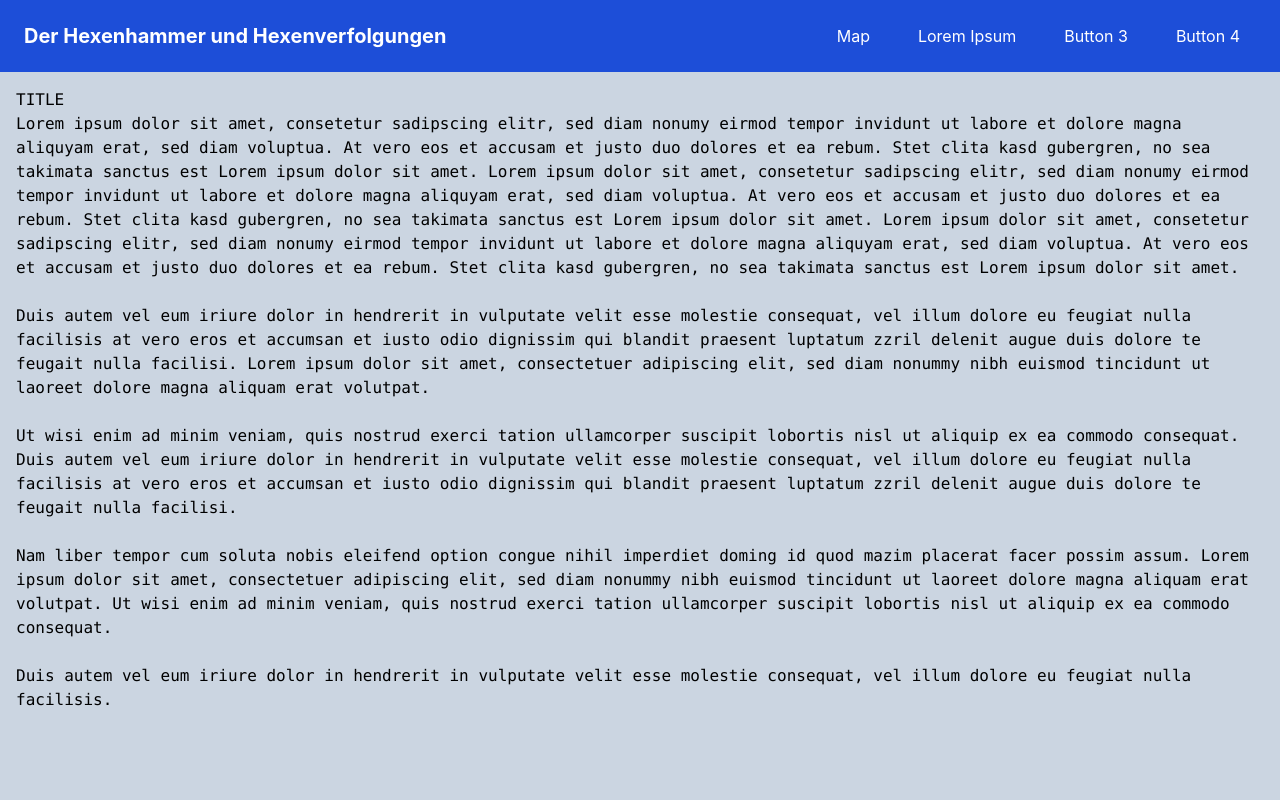
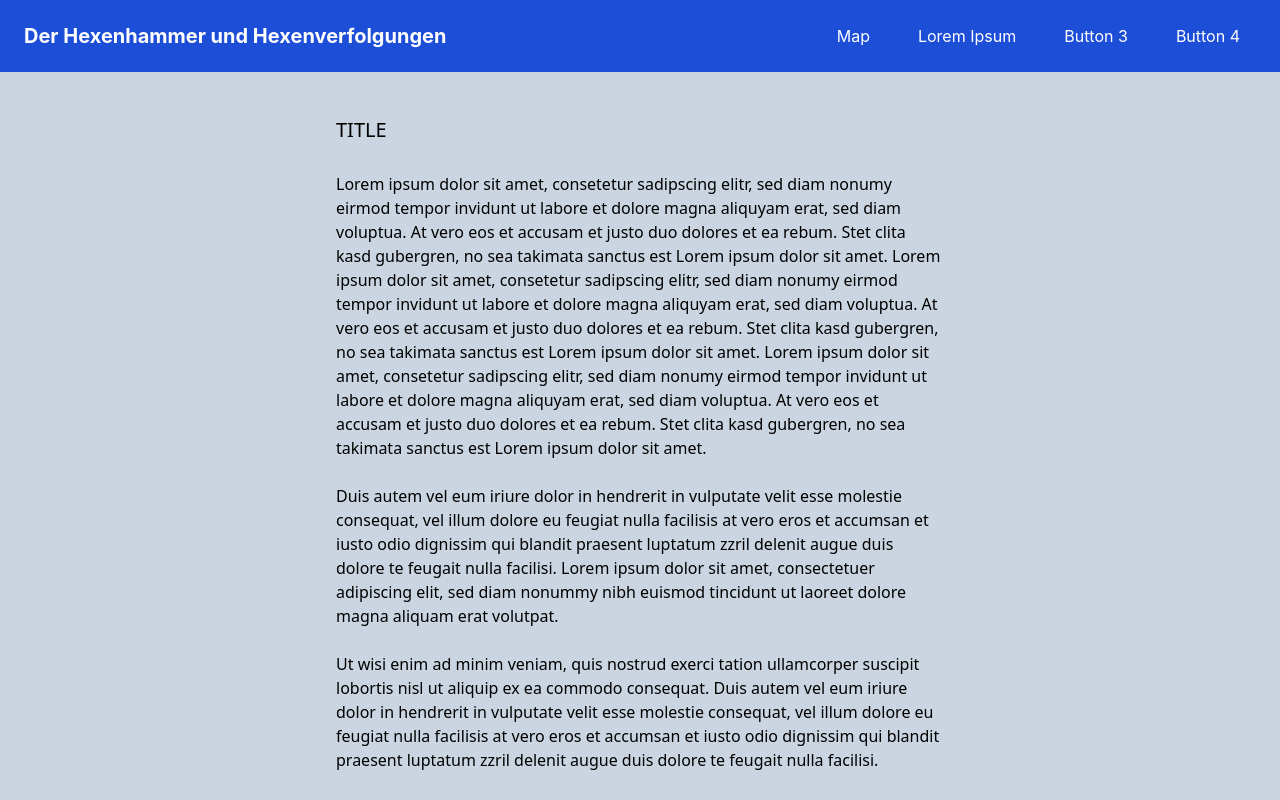
Before and after one commit to L-Bieber/hexenhammer, a React (Create React App) app: page /test in a window 1280 px wide. Shown: the top 800 px of the page. Built offline with nearby package versions, Linux system fonts and the light colour scheme.

Commit message:
anned to last commit

```diff
--- a/src/pages/textTest.js
+++ b/src/pages/textTest.js
@@ -14,9 +14,9 @@ const TextFileViewer = () => {
         .catch((error) => console.error("Error loading text file:", error))
     }, []);
     return(
-      <div className='max-w-2/3 mx-auto p-4 mx-72'>
-        <pre className='whitespace-pre-wrap'>
-            <h1>TITLE</h1>
+      <div className='w-1/2 mx-auto p-4 mx-1/4'>
+        <pre className='whitespace-pre-wrap font-sans'>
+            <h1 className='text-xl my-7'>TITLE</h1>
             {text}
         </pre>
       </div>
```
Also changed, not shown: 1 other file (tests, documents, lock files or other folders).
